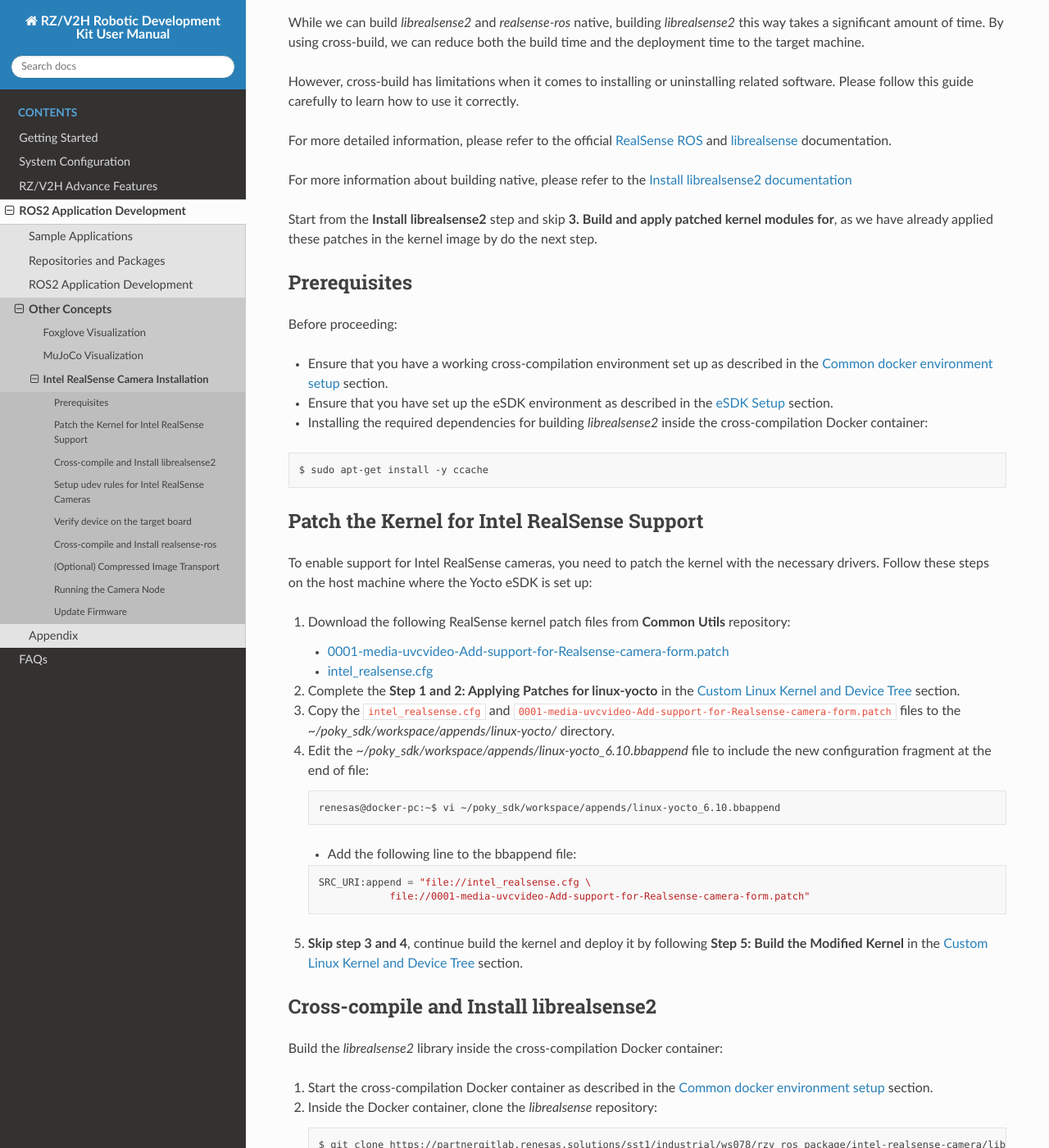
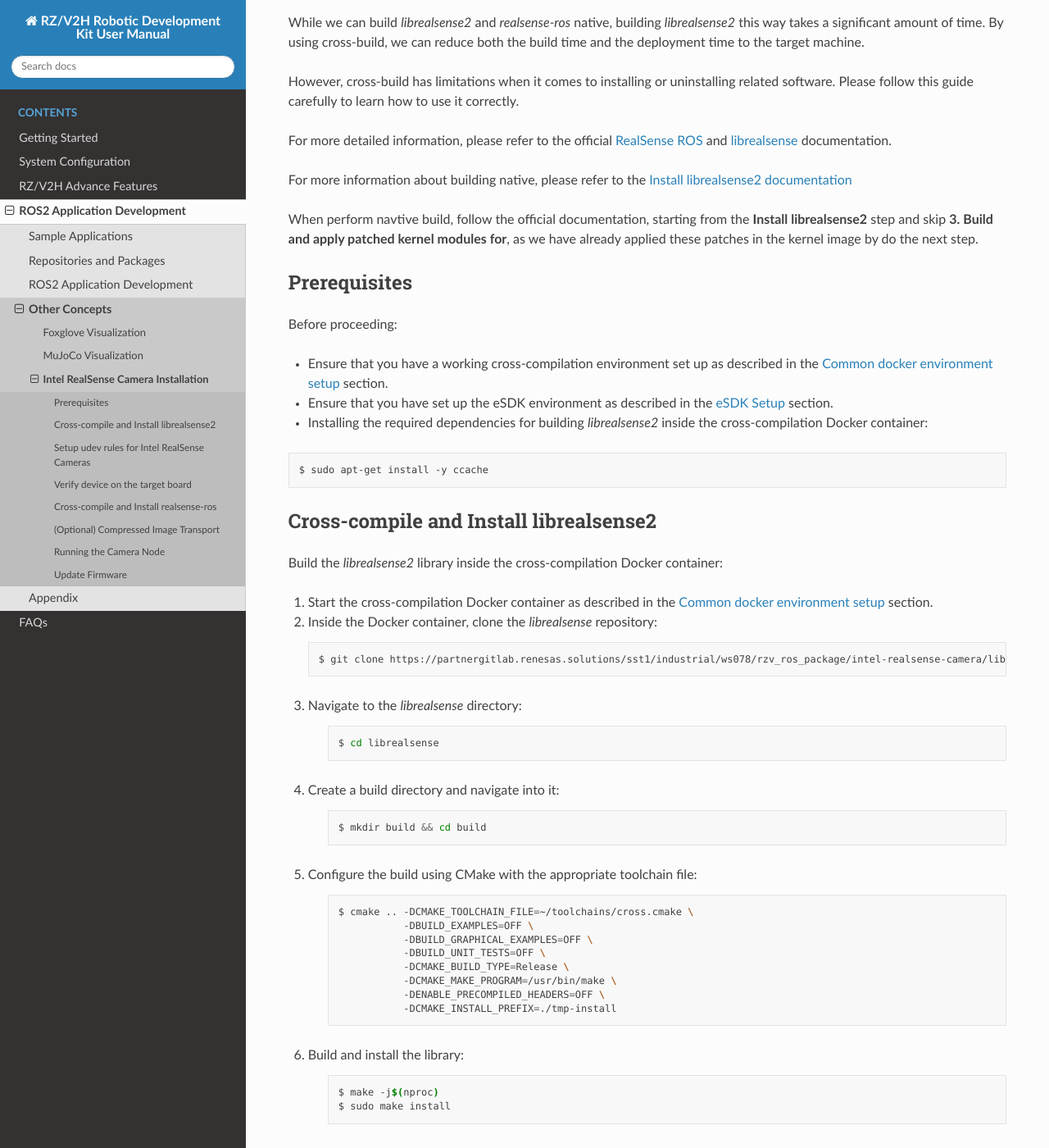
Before and after one commit to renesas-rdk/rzv2h_rdk_documentation, a Sphinx documentation site: the page built from source/3_ros2_development/install_realsene.rst, in a window 1280 px wide and 1400 px high, scrolled down 288 px. Shown: the whole window at 82% size. Built offline with Sphinx 7.4.7 and the Read the Docs theme 3.1.0, drawn with Linux system fonts in a browser that asks for light colours.

Commit message:
Remove patch kernel for realsense since we support it by default
Signed-off-by: Cong Nguyen <cong.nguyen.zn@renesas.com>

```diff
--- a/source/3_ros2_development/install_realsene.rst
+++ b/source/3_ros2_development/install_realsene.rst
@@ -13,7 +13,7 @@
 
 For more information about building native, please refer to the `Install librealsense2 documentation <https://github.com/IntelRealSense/librealsense/blob/development/doc/installation.md#install-libreal>`_
 
-Start from the **Install librealsense2** step and skip **3. Build and apply patched kernel modules for**, as we have already applied these patches in the kernel image by do the next step.
+When perform navtive build, follow the official documentation, starting from the **Install librealsense2** step and skip **3. Build and apply patched kernel modules for**, as we have already applied these patches in the kernel image by do the next step.
 
 Prerequisites
 ^^^^^^^^^^^^^^
@@ -27,33 +27,6 @@
 .. code-block:: bash
 
    $ sudo apt-get install -y ccache
-
-Patch the Kernel for Intel RealSense Support
-^^^^^^^^^^^^^^^^^^^^^^^^^^^^^^^^^^^^^^^^^^^^^
-
-To enable support for Intel RealSense cameras, you need to patch the kernel with the necessary drivers. Follow these steps on the host machine where the Yocto eSDK is set up:
-
-1. Download the following RealSense kernel patch files from **Common Utils** repository:
-
-   - `0001-media-uvcvideo-Add-support-for-Realsense-camera-form.patch <https://partnergitlab.renesas.solutions/sst1/industrial/ws078/utility/common_utils/-/blob/main/linux_utils/kernel_patches/0001-media-uvcvideo-Add-support-for-Realsense-camera-form.patch?ref_type=heads>`_
-   - `intel_realsense.cfg <https://partnergitlab.renesas.solutions/sst1/industrial/ws078/utility/common_utils/-/blob/main/linux_utils/kernel_cfg/intel_realsense.cfg?ref_type=heads>`_
-
-2. Complete the **Step 1 and 2: Applying Patches for linux-yocto** in the :ref:`Custom Linux Kernel and Device Tree <build_kernel>` section.
-3. Copy the ``intel_realsense.cfg`` and ``0001-media-uvcvideo-Add-support-for-Realsense-camera-form.patch`` files to the `~/poky_sdk/workspace/appends/linux-yocto/` directory.
-4. Edit the `~/poky_sdk/workspace/appends/linux-yocto_6.10.bbappend` file to include the new configuration fragment at the end of file:
-
-   .. code-block:: bash
-
-       renesas@docker-pc:~$ vi ~/poky_sdk/workspace/appends/linux-yocto_6.10.bbappend
-
-   - Add the following line to the bbappend file:
-
-   .. code-block:: bash
-
-        SRC_URI:append = "file://intel_realsense.cfg \
-                    file://0001-media-uvcvideo-Add-support-for-Realsense-camera-form.patch"
-
-5. **Skip step 3 and 4**, continue build the kernel and deploy it by following **Step 5: Build the Modified Kernel** in the :ref:`Custom Linux Kernel and Device Tree <build_kernel>` section.
 
 Cross-compile and Install librealsense2
 ^^^^^^^^^^^^^^^^^^^^^^^^^^^^^^^^^^^^^^^^^^
```
